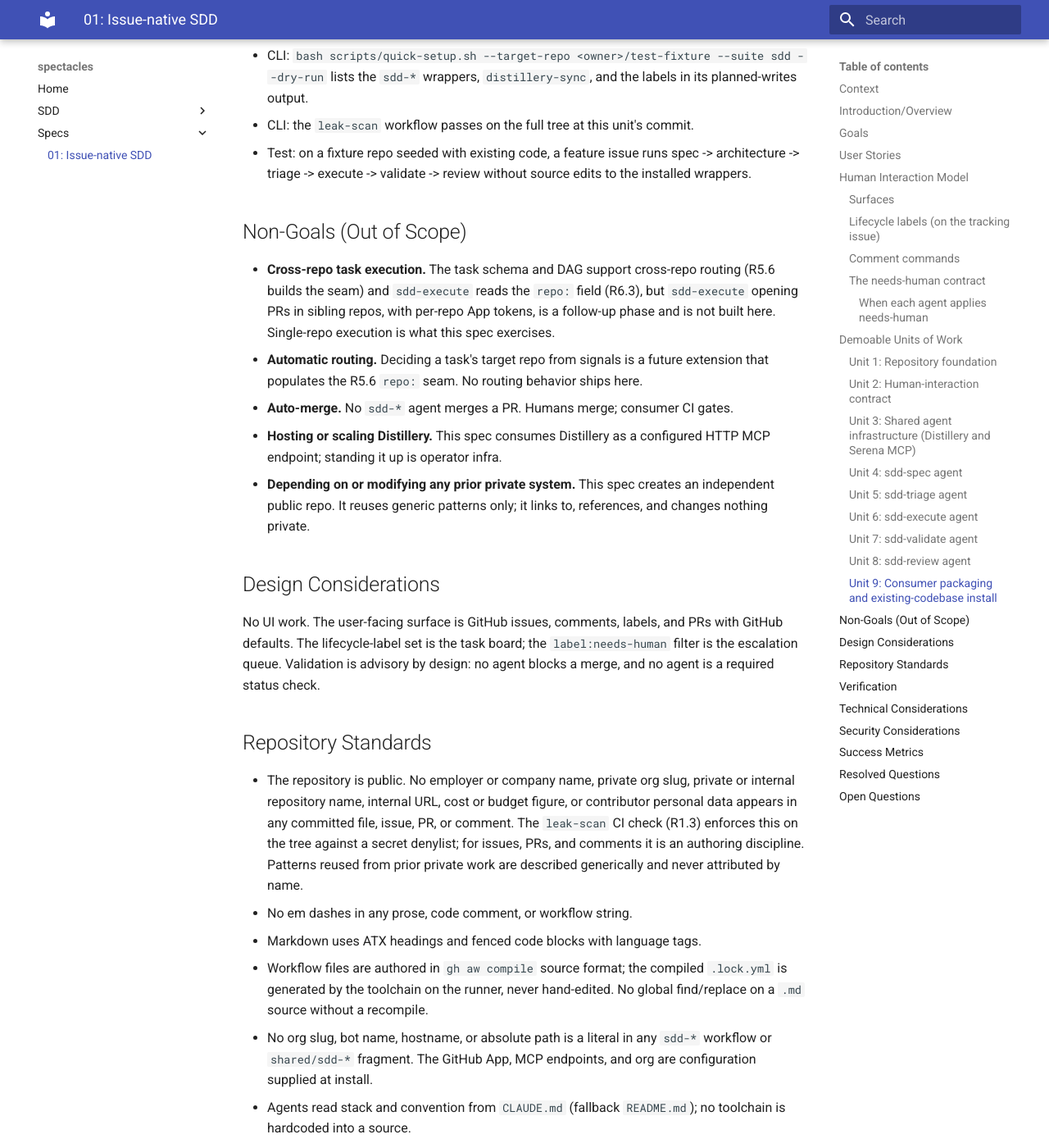
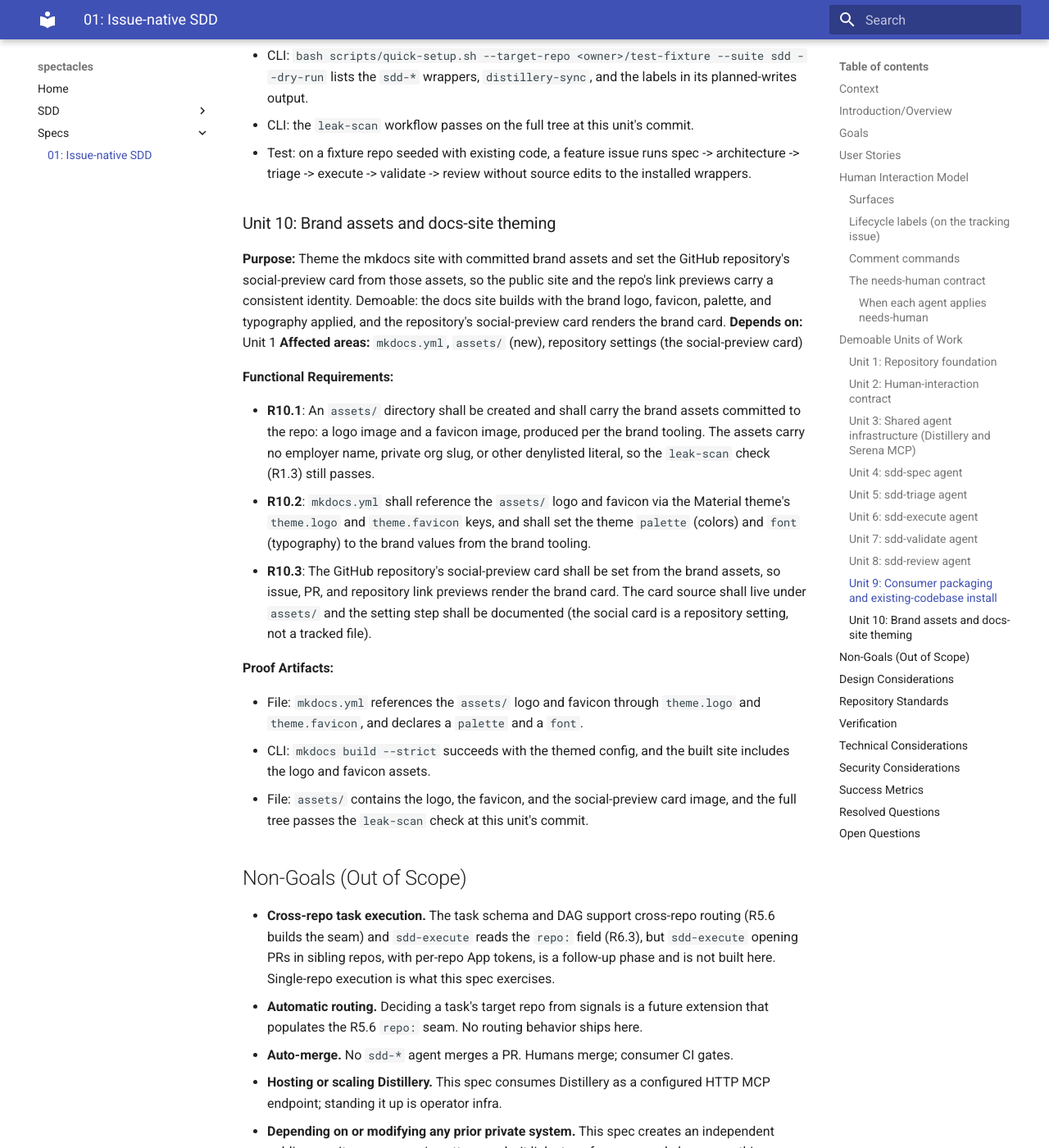
Before and after one commit to norrietaylor/spectacles, an MkDocs documentation site: the page built from docs/specs/01-spec-issue-native-sdd/01-spec-issue-native-sdd.md, in a window 1280 px wide and 1400 px high, scrolled down 15663 px. Shown: the whole window at 82% size. Built offline with MkDocs 1.6.1 and Material for MkDocs 9.7.7, drawn with Linux system fonts in a browser that asks for light colours; some of the changed text lies outside the part shown.

Commit message:
spec: add Unit 10 (brand assets and docs-site theming)
Add Unit 10 to the issue-native SDD spec: theme the mkdocs site with
committed brand assets and set the repository social-preview card.
Update the stale demoable-unit counts to ten.

Co-Authored-By: Claude Opus 4.7 (1M context) <noreply@anthropic.com>

```diff
--- a/docs/specs/01-spec-issue-native-sdd/01-spec-issue-native-sdd.md
+++ b/docs/specs/01-spec-issue-native-sdd/01-spec-issue-native-sdd.md
@@ -674,6 +674,41 @@ end on it.
   spec -> architecture -> triage -> execute -> validate -> review without
   source edits to the installed wrappers.
 
+### Unit 10: Brand assets and docs-site theming
+
+**Purpose:** Theme the mkdocs site with committed brand assets and set the
+GitHub repository's social-preview card from those assets, so the public site
+and the repo's link previews carry a consistent identity. Demoable: the docs
+site builds with the brand logo, favicon, palette, and typography applied, and
+the repository's social-preview card renders the brand card.
+**Depends on:** Unit 1
+**Affected areas:** `mkdocs.yml`, `assets/` (new), repository settings (the
+social-preview card)
+
+**Functional Requirements:**
+
+- **R10.1**: An `assets/` directory shall be created and shall carry the brand
+  assets committed to the repo: a logo image and a favicon image, produced per
+  the brand tooling. The assets carry no employer name, private org slug, or
+  other denylisted literal, so the `leak-scan` check (R1.3) still passes.
+- **R10.2**: `mkdocs.yml` shall reference the `assets/` logo and favicon via
+  the Material theme's `theme.logo` and `theme.favicon` keys, and shall set the
+  theme `palette` (colors) and `font` (typography) to the brand values from the
+  brand tooling.
+- **R10.3**: The GitHub repository's social-preview card shall be set from the
+  brand assets, so issue, PR, and repository link previews render the brand
+  card. The card source shall live under `assets/` and the setting step shall
+  be documented (the social card is a repository setting, not a tracked file).
+
+**Proof Artifacts:**
+
+- File: `mkdocs.yml` references the `assets/` logo and favicon through
+  `theme.logo` and `theme.favicon`, and declares a `palette` and a `font`.
+- CLI: `mkdocs build --strict` succeeds with the themed config, and the built
+  site includes the logo and favicon assets.
+- File: `assets/` contains the logo, the favicon, and the social-preview card
+  image, and the full tree passes the `leak-scan` check at this unit's commit.
+
 ## Non-Goals (Out of Scope)
 
 - **Cross-repo task execution.** The task schema and DAG support cross-repo
@@ -738,7 +773,7 @@ every later unit runs against them.
 
 **Greenfield bootstrapping:** Unit 1 is the bootstrapping unit. It sets
 `verification.pre` and `verification.post` to empty for itself and establishes
-the commands above for Units 2 to 9.
+the commands above for Units 2 to 10.
 
 ## Technical Considerations
 
```
Also changed, not shown: other parts of docs/specs/01-spec-issue-native-sdd/01-spec-issue-native-sdd.md (+1 -1 lines).
